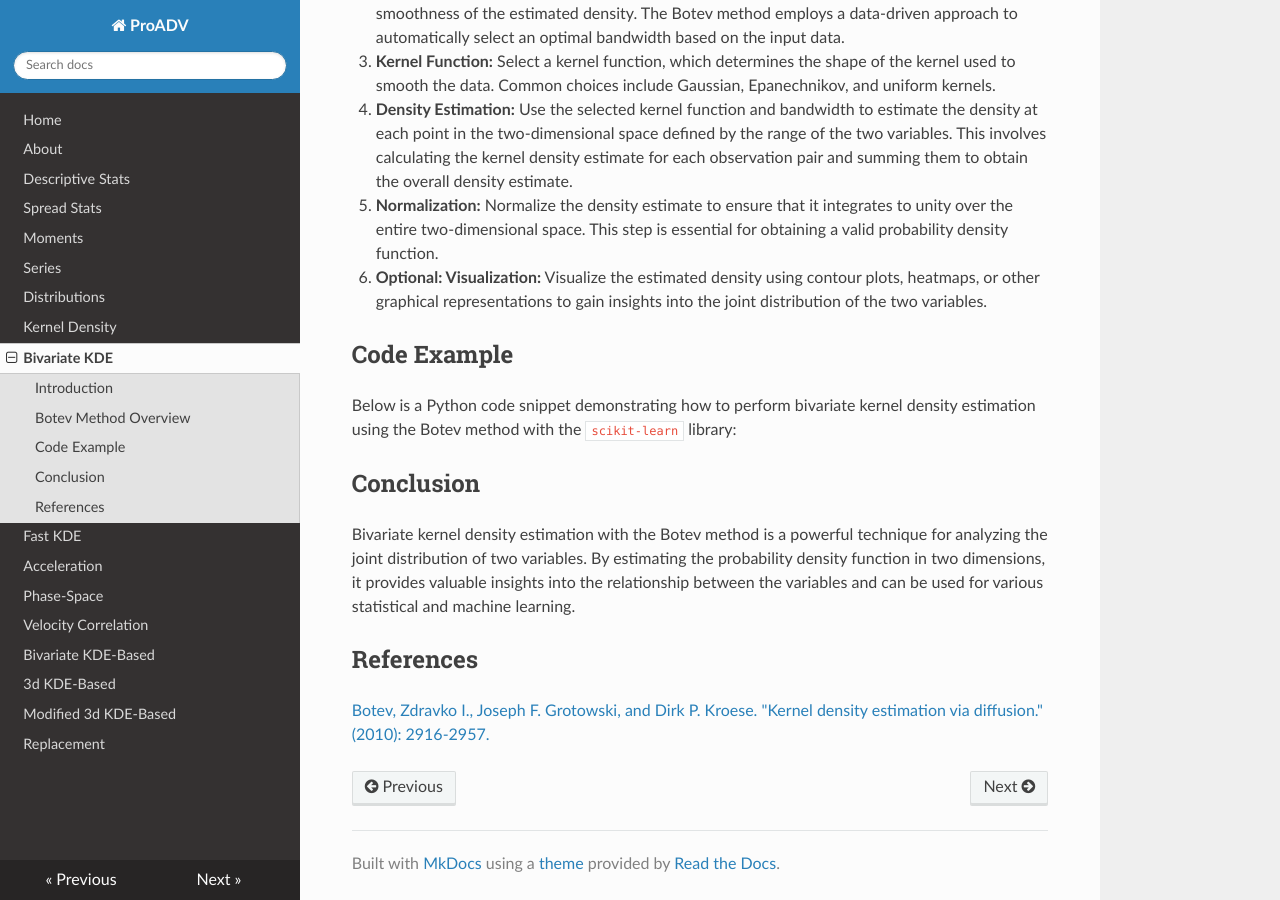
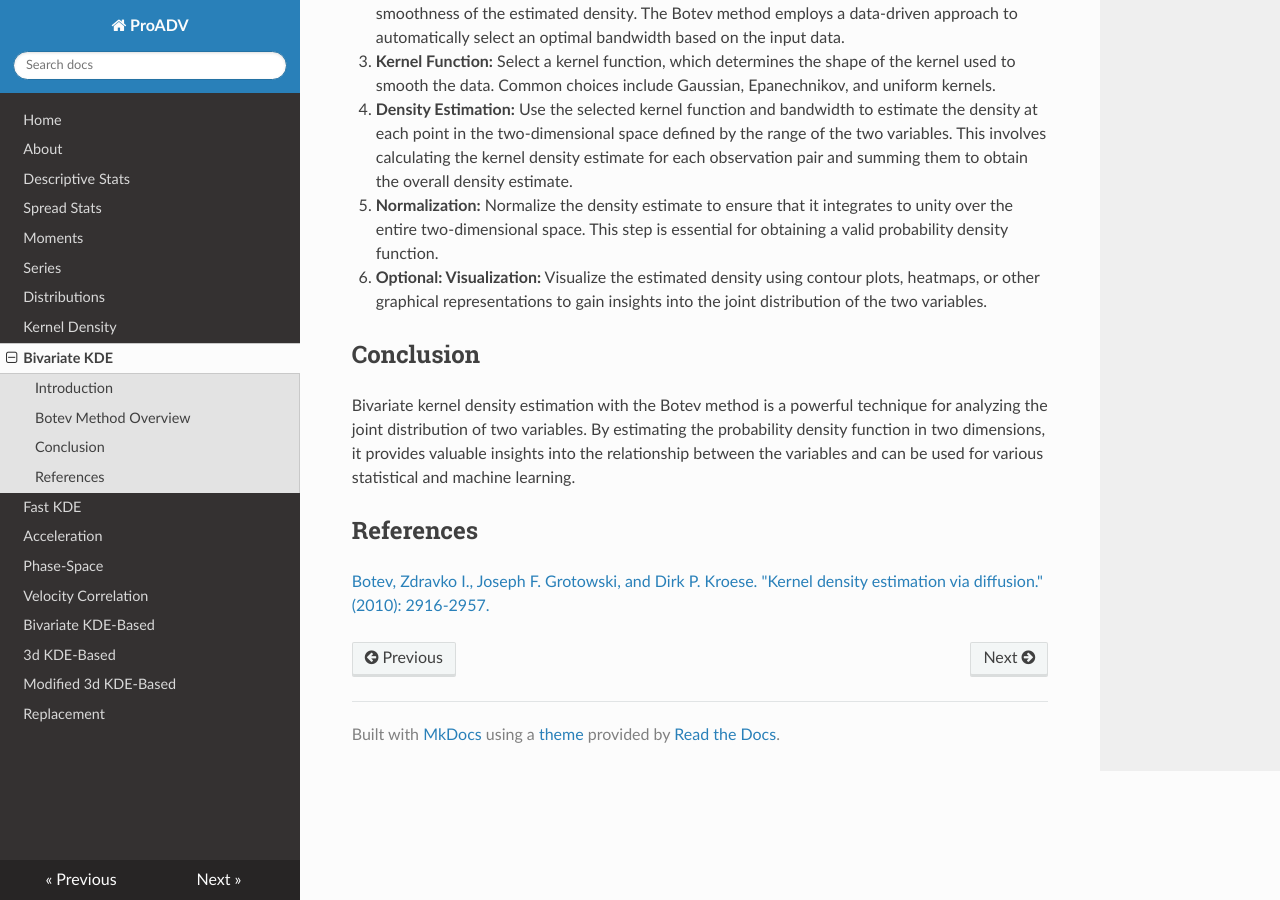
Before and after one commit to farzadasgari/proadv, an MkDocs documentation site: the page built from docs/kernel/bivariate-kde.md, in a window 1280 px wide and 900 px high, scrolled down 606 px. Built offline with MkDocs 1.6.1, drawn with Linux system fonts in a browser that asks for light colours; nearby versions of some CDN libraries.

Commit message:
Update bivariate-kde docs

```diff
--- a/docs/kernel/bivariate-kde.md
+++ b/docs/kernel/bivariate-kde.md
@@ -22,10 +22,6 @@ The Botev method for bivariate kernel density estimation involves the following
 
 6. **Optional: Visualization:** Visualize the estimated density using contour plots, heatmaps, or other graphical representations to gain insights into the joint distribution of the two variables.
 
-## Code Example
-
-Below is a Python code snippet demonstrating how to perform bivariate kernel density estimation using the Botev method with the `scikit-learn` library:
-
 ## Conclusion
 
 Bivariate kernel density estimation with the Botev method is a powerful technique for analyzing the joint distribution of two variables. By estimating the probability density function in two dimensions, it provides valuable insights into the relationship between the variables and can be used for various statistical and machine learning.
```
